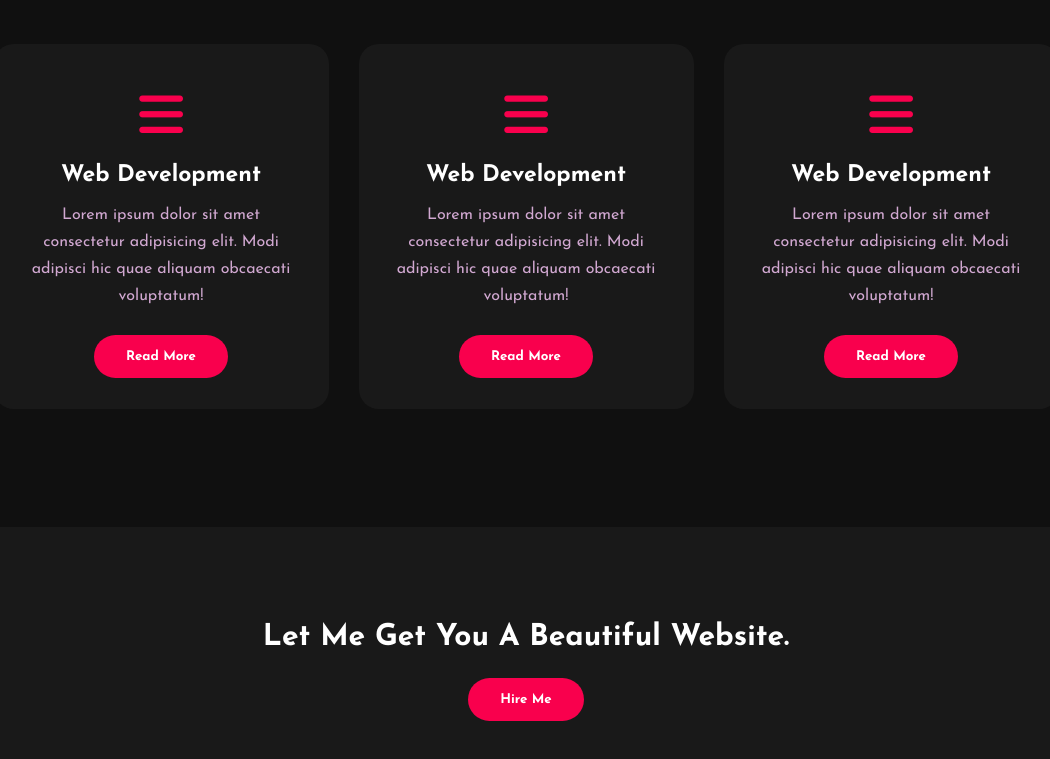
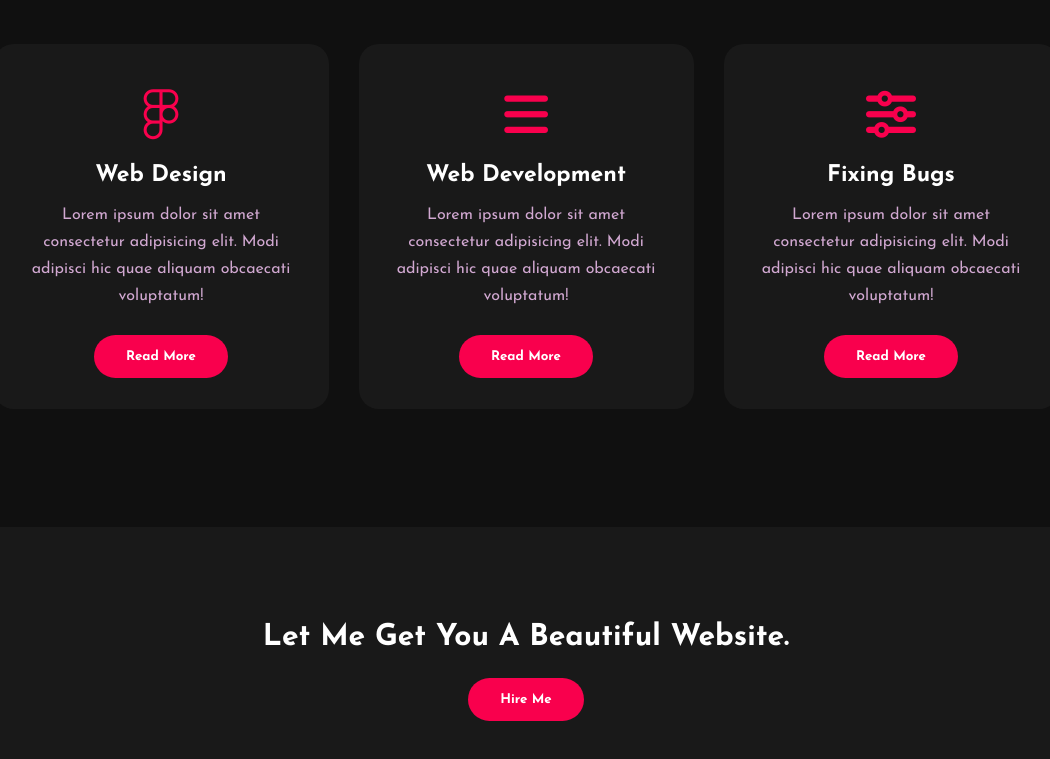
Before and after one commit to mdalmamunit427/portfolio-project-html-css, a plain HTML site: page index.html in a window 1280 px wide. Shown: the part 1780-2539 px from the top of the page, without its empty margins (114-1164 px from the left). Drawn offline with Linux system fonts and the light colour scheme.

Commit message:
Fixing fontawesome issues

```diff
--- a/index.html
+++ b/index.html
@@ -71,8 +71,8 @@
         <!-- service card -->
         <div class="box">
           <div class="card">
-            <i class="fa-solid fa-bars"></i>
-            <h5>Web Development</h5>
+            <i class="fa-brands fa-figma"></i>
+            <h5>Web Design</h5>
             <div class="para">
               <p>Lorem ipsum dolor sit amet consectetur adipisicing elit. Modi adipisci hic quae aliquam obcaecati voluptatum!</p>
               <button>Read More</button>
@@ -87,8 +87,8 @@
             </div>
           </div>
           <div class="card">
-            <i class="fa-solid fa-bars"></i>
-            <h5>Web Development</h5>
+            <i class="fa-solid fa-sliders"></i>
+            <h5>Fixing Bugs</h5>
             <div class="para">
               <p>Lorem ipsum dolor sit amet consectetur adipisicing elit. Modi adipisci hic quae aliquam obcaecati voluptatum!</p>
               <button>Read More</button>
```
